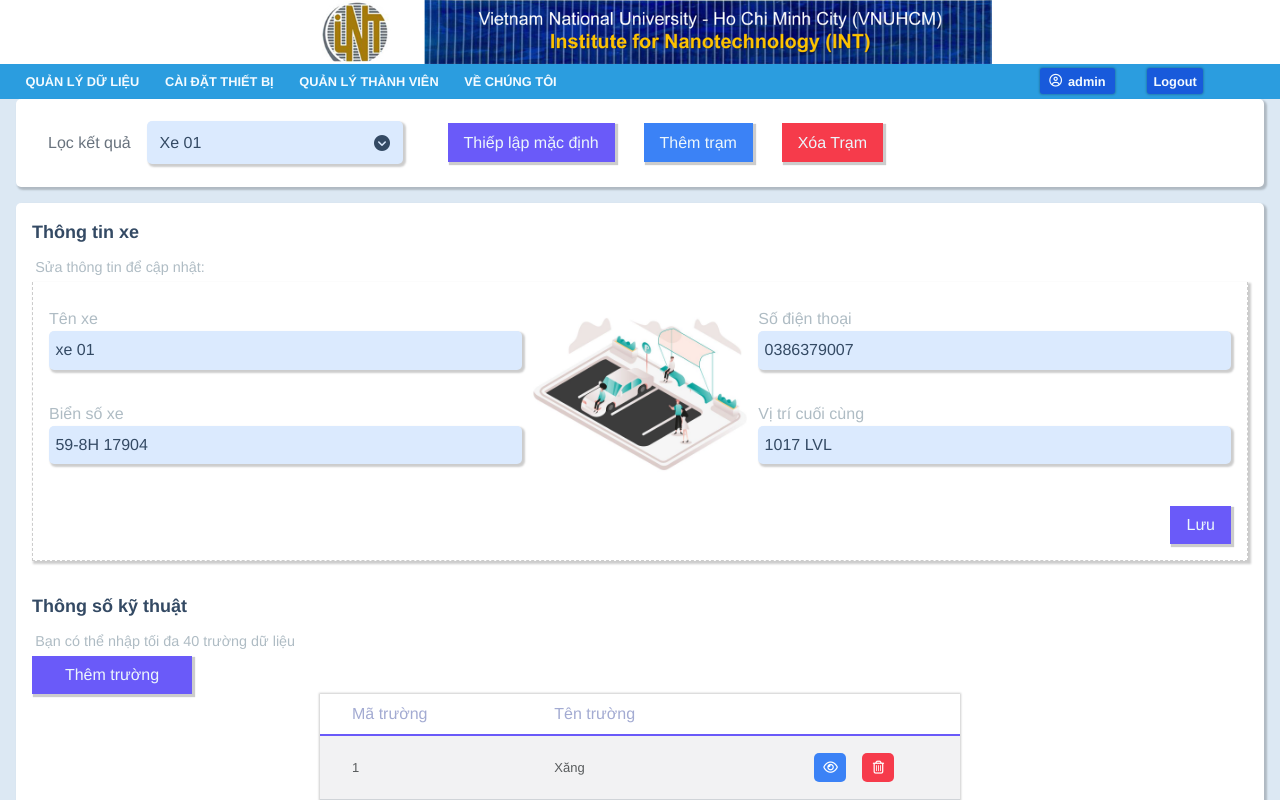
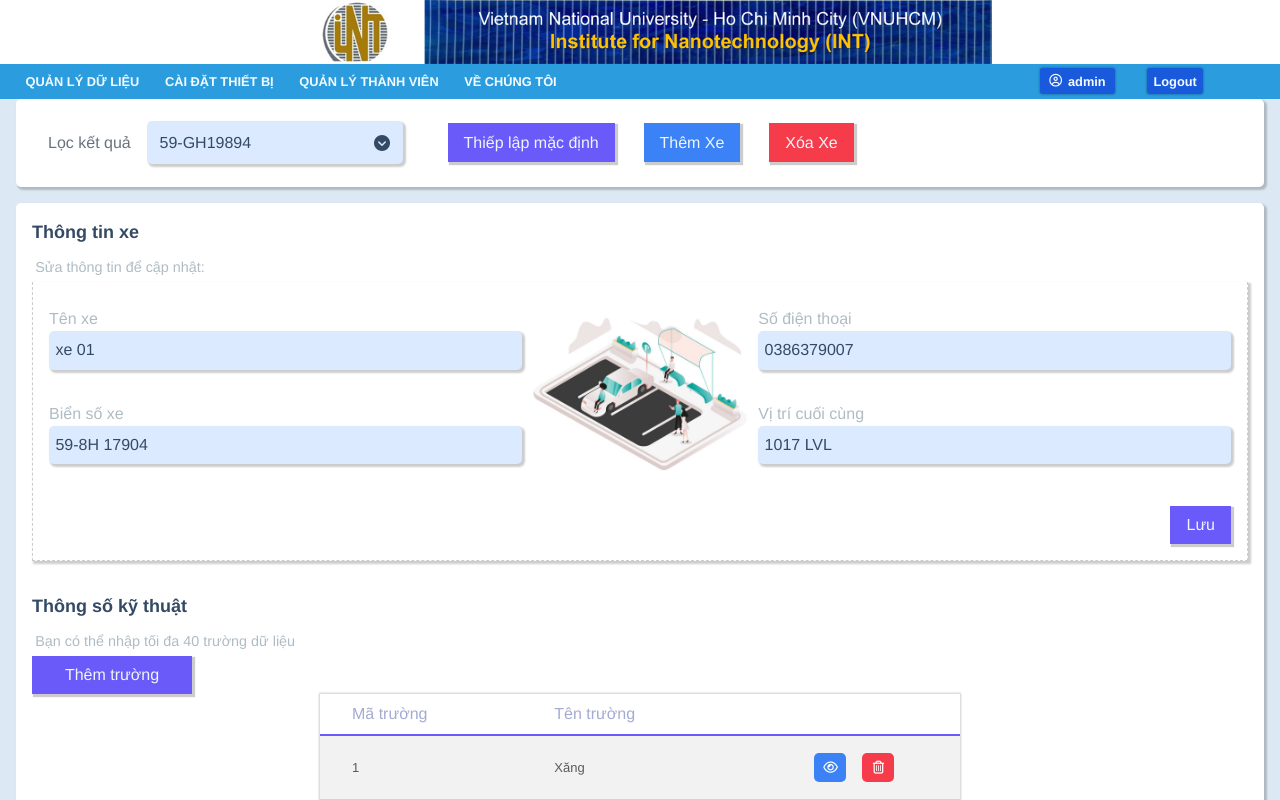
Before and after one commit to Nam54/obdsolution, a React (Create React App) app in the folder website/obd-solution/: page /cars in a window 1280 px wide. Shown: the top 800 px of the page. Built offline with nearby package versions, Linux system fonts and the light colour scheme; a web font is replaced by a local one; what @material-tailwind/react would draw is missing.

Commit message:
Show infomation

```diff
--- a/website/obd-solution/src/asset/styles/verhice.css
+++ b/website/obd-solution/src/asset/styles/verhice.css
@@ -1,18 +1,39 @@
 .filter_container{
     display: flex;
-    flex-direction: row;
-    align-items: center;
-    padding: 1rem;
-    justify-content: flex-start;
+    flex-direction: column;
+    align-items: flex-start;
+
+    justify-content: center;
     width: auto;
     height: max-content;
-    /* border: 1px solid #69737e; */
     margin:0 1rem 1rem 1rem;
     border-radius: 5px;
     box-shadow: 2px 2px 2px 1px rgba(0, 0, 0, 0.2);
     font-weight: 400;
     background-color: white;
 }
+
+.filter_action{
+    display: flex;
+    flex-direction: row;
+    align-items: center;
+    padding: 1rem;
+}
+
+.filter_infodropdown{
+    padding: 1rem 0 1rem 2rem;
+    font-size: medium;
+    color: #344a64;
+    border-top: 1px dashed #69737e;
+    width: 100%;
+}
+
+.filter_infodropdown>p>span{
+    color:#69737e;
+    font-weight: 600;
+    margin-left: 0.5rem;
+}
+
 
 .cdropdown{
     width: 16rem;
@@ -64,7 +85,7 @@
     color: #dbeafe;
 }
 
-.date{
+.mdate{
     width: 20rem !important;
     border: 1px solid #344a64;
     border-radius: 5px;
--- a/website/obd-solution/src/components/CarManager.jsx
+++ b/website/obd-solution/src/components/CarManager.jsx
@@ -19,8 +19,6 @@ const vhc1 = {
     {'s': 8,'n':'KM','v':true},
     {'s': 10,'n':'DC','v':true},
   ]
-
-
 };
 
 
--- a/website/obd-solution/src/components/Login.jsx
+++ b/website/obd-solution/src/components/Login.jsx
@@ -1,6 +1,6 @@
 import React from "react";
 import "../../src/asset/styles/login.css";
-import background from "../../src/asset/images/bus.svg";
+// import background from "../../src/asset/images/bus.svg";
 
 export default function LoginComponent() {
   return (
@@ -11,25 +11,34 @@ export default function LoginComponent() {
           <h2>ĐĂNG NHẬP</h2>
           {/* Error */}
           <div className="form-froup">
-
-            <input type="text" name="username" id="username" placeholder="Username" />
+            <input
+              type="text"
+              name="username"
+              id="username"
+              placeholder="Username"
+            />
           </div>
           <div className="form-froup">
+            <input
+              type="password"
+              name="password"
+              id="password"
+              placeholder="Password"
+            />
+          </div>
 
-            <input type="password" name="password" id="password" placeholder="Password" />
+          <div className="errors">
+            <p></p>
           </div>
-          <input type="submit" className="submitbtn" id="submit" value="Sign in"/>
+
+          <input
+            type="submit"
+            className="submitbtn"
+            id="submit"
+            value="Sign in"
+          />
         </form>
       </div>
-
-      {/* <div className="oops">
-        <h1>
-            OOPS!
-            <br /> Có vẻ bạn chưa đăng nhập...
-            <br />
-
-        </h1>
-      </div> */}
     </div>
   );
 }
--- a/website/obd-solution/src/components/Navbar.jsx
+++ b/website/obd-solution/src/components/Navbar.jsx
@@ -2,7 +2,7 @@ import React from "react";
 import { Link } from "react-router-dom";
 import logo from "../../src/asset/images/head-logo.jpg";
 import "../../src/asset/styles/navbar.css";
-import classNames from "classnames";
+
 
 export default function Navbar({ username }) {
   return (
--- a/website/obd-solution/src/components/Verhice.jsx
+++ b/website/obd-solution/src/components/Verhice.jsx
@@ -1,71 +1,152 @@
 import React from "react";
 import { useState } from "react";
 import "../../src/asset/styles/verhice.css";
-import Datepicker from "react-tailwindcss-datepicker";
 
-const verhices = ["Xe 01", "Xe 02", "Xe 03", "Xe 04", "Xe 05"];
+const verhiceid = [
+  { id: "59-GH19894" },
+  { id: "59-GH02839" },
+  { id: "59-GH10343" },
+  { id: "59-GH18972" },
+  { id: "59-GH86353" },
+];
+const verhice = [
+  {
+    id: verhiceid[0].id,
+    phone: "03927192812",
+    datecf: "1/1/2023",
+  },
+  {
+    id: verhiceid[1].id,
+    phone: "03927192382",
+    datecf: "1/1/2023",
+  },
+  {
+    id: verhiceid[2].id,
+    phone: "03927190802",
+    datecf: "1/1/2023",
+  },
+  {
+    id: verhiceid[3].id,
+    phone: "01230192812",
+    datecf: "1/1/2023",
+  },
+  {
+    id: verhiceid[4].id,
+    phone: "039123192812",
+    datecf: "1/1/2023",
+  },
+];
 
-export default function Verhice({ dateDisplay, btnDisplay }) {
+
+
+export default function Verhice({ infoBtnDisplay, btnDisplay }) {
+  // Check dropdown list
   const [isActive, setActive] = useState(false);
-  const [selected, setSelected] = useState(verhices[0]);
-  const [date, setDate] = useState({
-    startDate: new Date(),
-    endDate: new Date().setMonth(11),
-  });
 
-  const handelDateChanged = (newDate) => {
-    setDate(newDate);
-  };
+  // Check verhice is selected in dropdown list
+  const [selected, setSelected] = useState(verhice[0]);
 
+  // Check if infomation area is expanded or not
+  const [isExpanded, setExpanded] = useState(false);
+
+  // Change text of button
+  const [textExpandShow, setTextExpandShow] = useState("Xem thông tin xe");
+
+
+  const setExpandedFunc = (isExp)=>{
+
+    if(isExp){
+      setTextExpandShow("Ẩn thông tin xe");
+    }
+    else{
+      setTextExpandShow("Xem thông tin xe");
+    }
+    setExpanded(!isExp)
+}
   return (
     <div className="filter_container">
+      <div className="filter_action">
         <div className="til">
           <p>Lọc kết quả</p>
         </div>
+        {/* isActive for display the list of verhices */}
         <div className="cdropdown" onClick={(e) => setActive(!isActive)}>
           <div className="dropdown-select">
-          <span className="select"> {selected} </span>
+            <span className="select"> {selected.id} </span>
             <i class="fa-solid fa-circle-chevron-down"></i>
           </div>
+
+
           {isActive && (
             <div className="dropdown-list">
-            {verhices.map((item) => (
+              {verhice.map((item) => (
                 <div
                   className="dropdown-list-item"
-                key={item}
+                  key={item.id}
                   onClick={(e) => {
+                    // Use Hook to set verhice's selected
                     setSelected(item);
+                    // Hide List
                     setActive(false);
                   }}
                 >
-                {item}
+                  {/* id means for "Biển số xe" */}
+                  {item.id}
                 </div>
               ))}
             </div>
           )}
         </div>
 
-      {dateDisplay && (
-        <div className="date">
-          <Datepicker
-            value={date}
-            onChange={handelDateChanged}
-            inputClassName="font-medium"
-          />
-        </div>
+        {/* Display infomations of verhices should be just in home (App) page */}
+        {infoBtnDisplay && (
+          <button
+            id="add"
+            className="submit"
+            onClick={(e) => {
+              setExpandedFunc(isExpanded);
+            }}
+          >
+
+            {textExpandShow}
+
+          </button>
         )}
 
+        {/* The actions (crud) should be just in verhices (Cars) manager page */}
         {btnDisplay && (
           <div className="btnManager">
             <button id="default" className="submit">
               Thiếp lập mặc định
             </button>
-          <button id="add" className="submit" >
-            Thêm trạm
+            <button id="add" className="submit">
+              Thêm Xe
             </button>
             <button id="remove" className="submit">
-            Xóa Trạm
+              Xóa Xe
             </button>
+          </div>
+        )}
+      </div>
+
+
+
+      {/* Display infomation of verhice */}
+      {isExpanded && (
+        <div className="filter_infodropdown">
+          <h3>Thông tin cơ bản</h3>
+          <p>
+            <span>Biển số: </span>
+            {selected.id}
+          </p>
+          <p>
+            <span>Số điện thoại: </span>
+            {selected.phone}
+          </p>
+          <p>
+            <span>Thời gian lập: </span>
+            {selected.datecf}
+          </p>
         </div>
       )}
     </div>
--- a/website/obd-solution/src/pages/App/App.js
+++ b/website/obd-solution/src/pages/App/App.js
@@ -15,7 +15,7 @@ function App() {
       <div>
         <Navbar username={adminUser.username} />
       </div>
-      <Verhice dateDisplay={true} btnDisplay={false}/>
+      <Verhice infoBtnDisplay={true} btnDisplay={false}/>
       <div className="cttable">
         <Table rowsPerPage={20} />
       </div>
--- a/website/obd-solution/src/pages/Car/Car.js
+++ b/website/obd-solution/src/pages/Car/Car.js
@@ -3,7 +3,6 @@ import "./Car.css";
 import CarComponent from "../../components/CarManager";
 import Verhice from "../../components/Verhice";
 import Navbar from "../../components/Navbar";
-
 
 const adminUser = {
   username: "admin",
@@ -15,7 +14,7 @@ export default function Car() {
     <div className="page_container">
       <Navbar username={adminUser.username} />
 
-      <Verhice dateDisplay={false} btnDisplay={true} />
+      <Verhice infoBtnDisplay={false} btnDisplay={true} />
       <div className="cttable">
         <CarComponent />
       </div>
```
Lines whose indentation alone changed are shown as unchanged.
